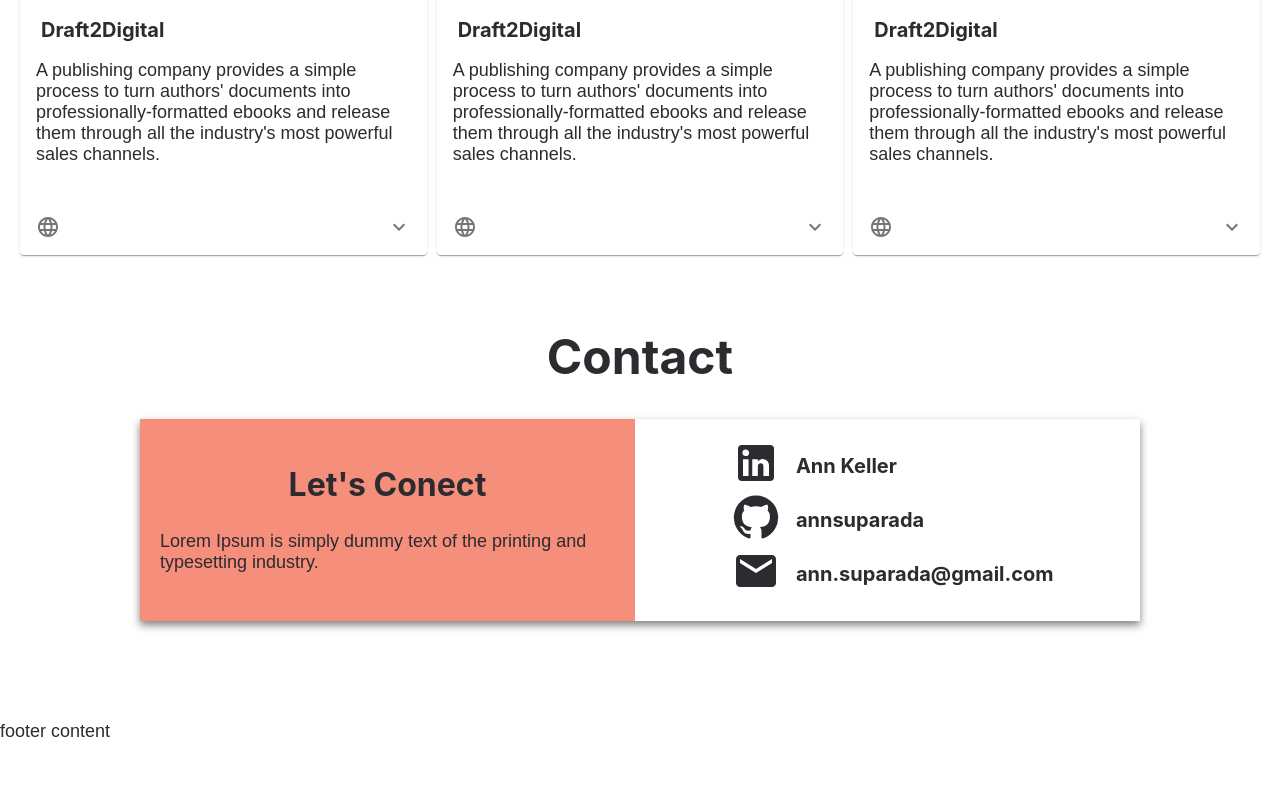
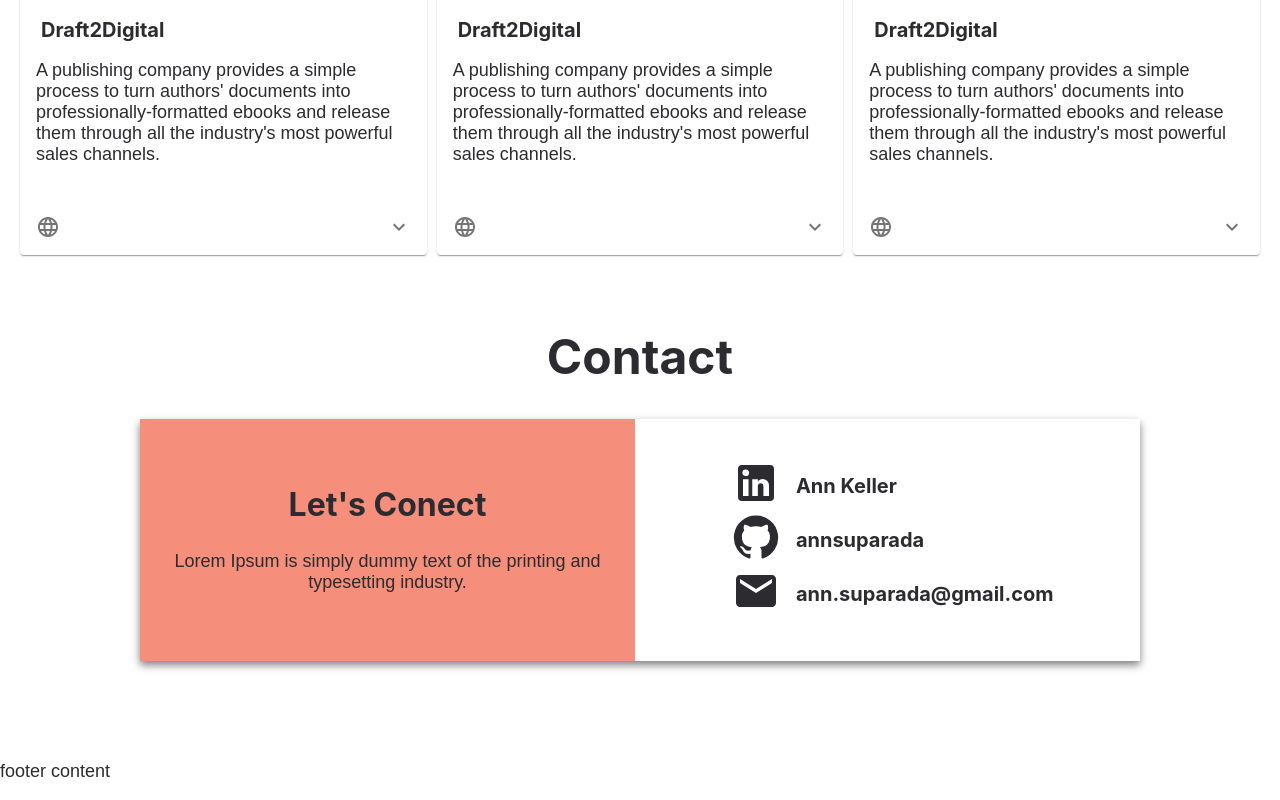
Before and after one commit to annsuparada/portfolio-typescript, a React (Create React App) app in the folder client/: page / in a window 1280 px wide. Shown: the part 2721-3521 px from the top of the page. Before the commit the page ends 3481 px from the top, so only its background shows below. Built offline with nearby package versions, Linux system fonts and the light colour scheme.

Commit message:
update padding for contact div

```diff
--- a/client/src/components/section/Contact.tsx
+++ b/client/src/components/section/Contact.tsx
@@ -17,13 +17,13 @@ const Contact: React.FC = () => {
     },
     leftContainer: {
       backgroundColor: primary,
-      padding: '20px',
+      padding: '40px 10px',
     },
     infoContainer: {
       display: 'grid',
       alignContent: 'center',
       gridTemplateColumns: '1fr 4fr',
-      padding: '20px',
+      padding: '40px 10px',
     },
     icon: {
       fontSize: '3rem',
@@ -40,7 +40,7 @@ const Contact: React.FC = () => {
       <Grid maxWidth="1000px" customStyles={styles.grid}>
         <div style={styles.leftContainer}>
           <h2>Let's Conect</h2>
-          <p>
+          <p style={{ textAlign: 'center' }}>
             Lorem Ipsum is simply dummy text of the printing and typesetting
             industry.
           </p>
```
